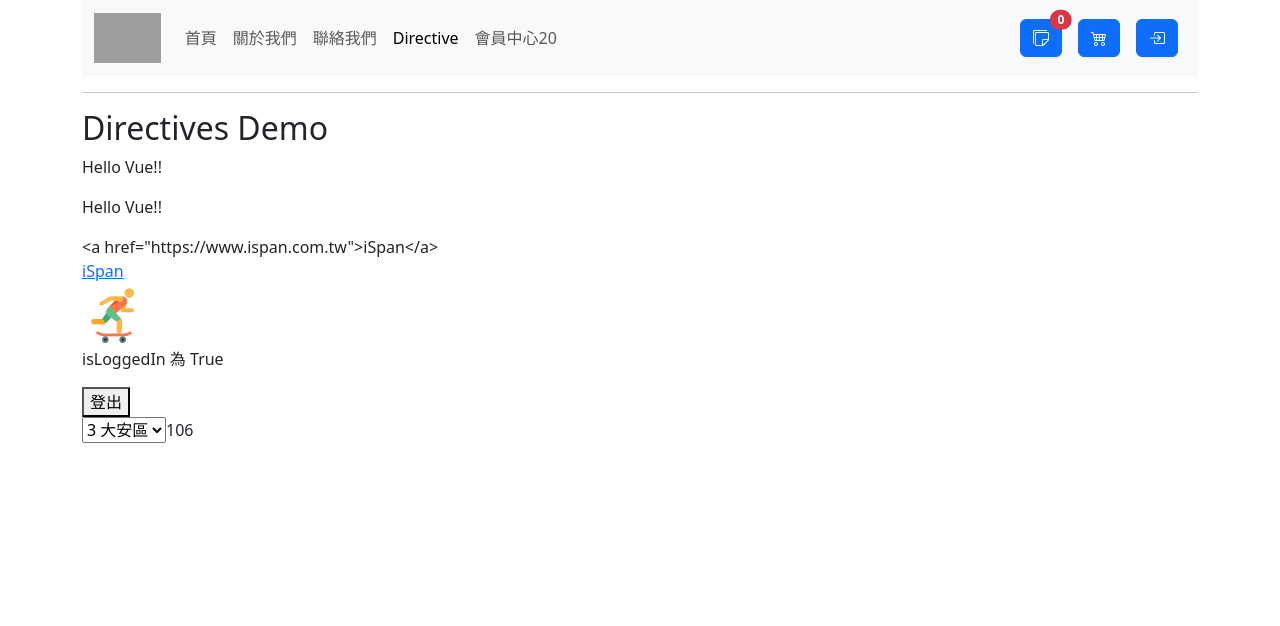
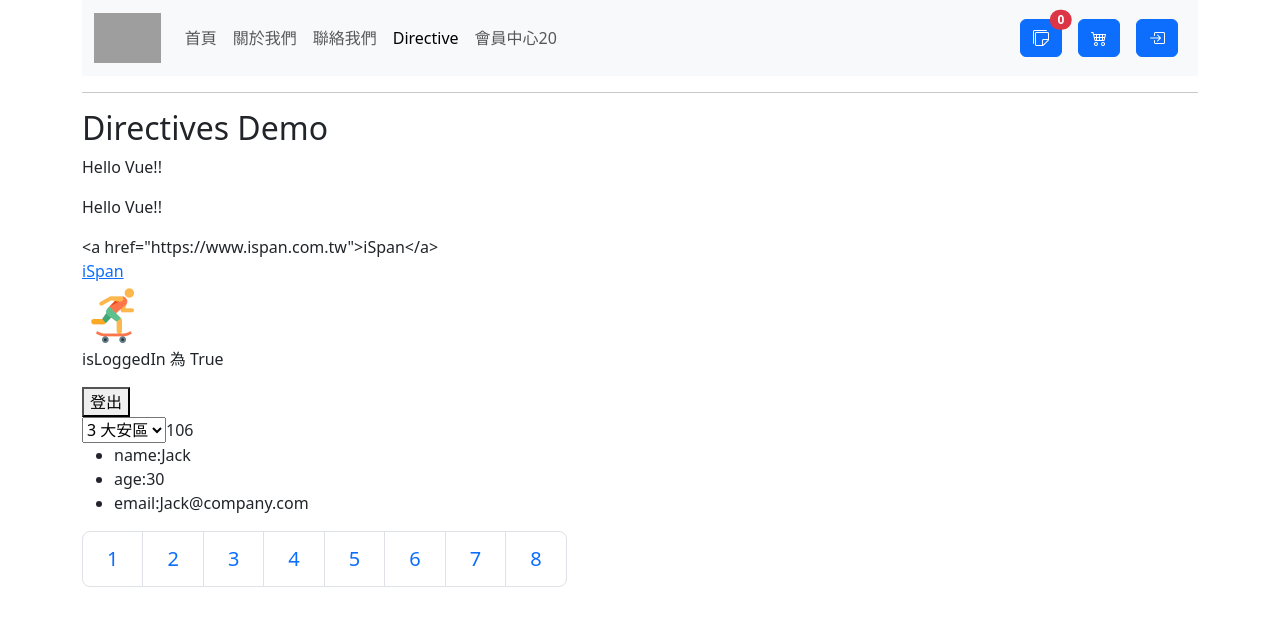
Before and after one commit to HsiaoHungWang/vue-demo, a Vue app: page /directive in a window 1280 px wide. Shown: the top 626 px of the page. Built offline with nearby package versions, Linux system fonts and the light colour scheme; grey boxes are pictures that could not be loaded.

Commit message:
v-for 的應用

```diff
--- a/src/views/DirectiveView.vue
+++ b/src/views/DirectiveView.vue
@@ -13,6 +13,7 @@ import { ref } from 'vue';
      {"code":"106","name":"大安區"}
    ])
    const selectedOption = ref('106')
+   const user = ref({"name":"Jack","age":30,"email":"Jack@company.com"})
 </script>
 
 <template>
@@ -31,12 +32,24 @@ import { ref } from 'vue';
     <p>isLoggedIn 為 False </p>
     <button @click="isLoggedIn=!isLoggedIn">登入</button>
  </div>
- <!--v-for讀取陣列-->
+ <!--v-for 讀取陣列-->
  <select v-model="selectedOption">
    <!-- region = {"code":"100","name":"中正區"}-->
     <option v-for="(region,index) in regions" :value="region.code" :key="region.code">{{index}} {{region.name}}</option>
  </select>
  <span>{{ selectedOption }}</span>
+ <!--v-for 讀取物件-->
+ <ul>
+   <!--{key:value}-->
+   <li v-for="(value, key) in user">{{key}}:{{ value }}</li>
+ </ul>
+
+ <!--v-for 產生數字範圍 -->
+
+  <ul class="pagination pagination-lg">
+    <li class="page-item" v-for="i in 8"><a class="page-link" href="#">{{ i }}</a></li>
+  </ul>
+
     </div>
 </template>
 
```
